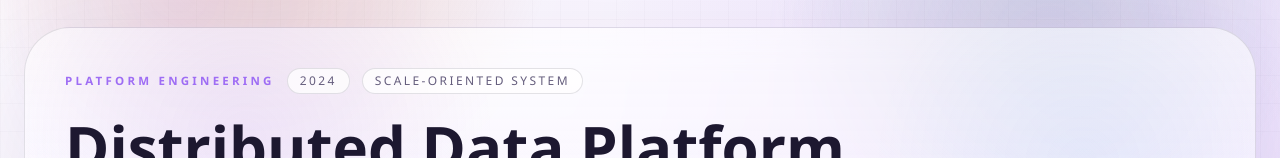
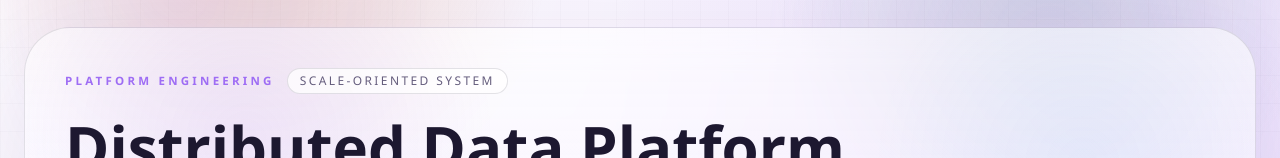
Before and after one commit to aryaMehta26/portfolio, a Next.js app: page /projects/data-platform in a window 1280 px wide. Shown: the part 149-307 px from the top of the page. Built offline with nearby package versions, Linux system fonts and the light colour scheme.

Commit message:
chore: remove year indicators from UI headers

```diff
--- a/src/components/system/ProjectDetailView.tsx
+++ b/src/components/system/ProjectDetailView.tsx
@@ -42,9 +42,6 @@ export default function ProjectDetailView({ project }: ProjectDetailViewProps) {
               <div className="max-w-4xl">
                 <div className="flex flex-wrap items-center gap-3">
                   <p className="section-kicker">{project.category}</p>
-                  <span className="rounded-full border border-[var(--color-line)] bg-white/75 px-3 py-1 text-xs uppercase tracking-[0.2em] text-[var(--color-muted)]">
-                    {project.year}
-                  </span>
                   <span className="rounded-full border border-[var(--color-line)] bg-white/75 px-3 py-1 text-xs uppercase tracking-[0.2em] text-[var(--color-muted)]">
                     {project.status}
                   </span>
--- a/src/components/system/SystemsOS.tsx
+++ b/src/components/system/SystemsOS.tsx
@@ -144,9 +144,6 @@ export default function SystemsOS() {
                             </p>
                             <h4 className="mt-2 text-2xl font-semibold text-[var(--color-ink)]">{project.cardName}</h4>
                           </div>
-                          <span className="rounded-full border border-[var(--color-line)] bg-white/80 px-3 py-1 text-xs text-[var(--color-muted)]">
-                            {project.year}
-                          </span>
                         </div>
 
                         <p className="mt-4 text-sm leading-7 text-[var(--color-muted)]">{project.cardHook}</p>
```
